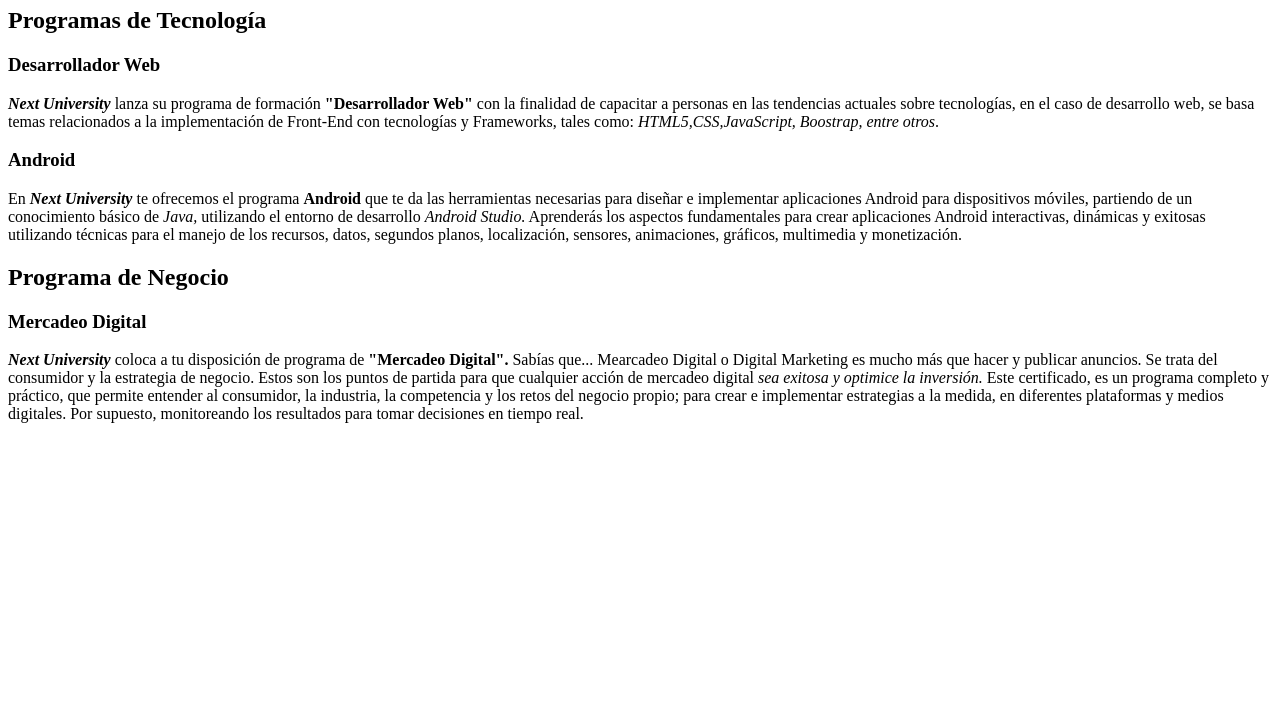
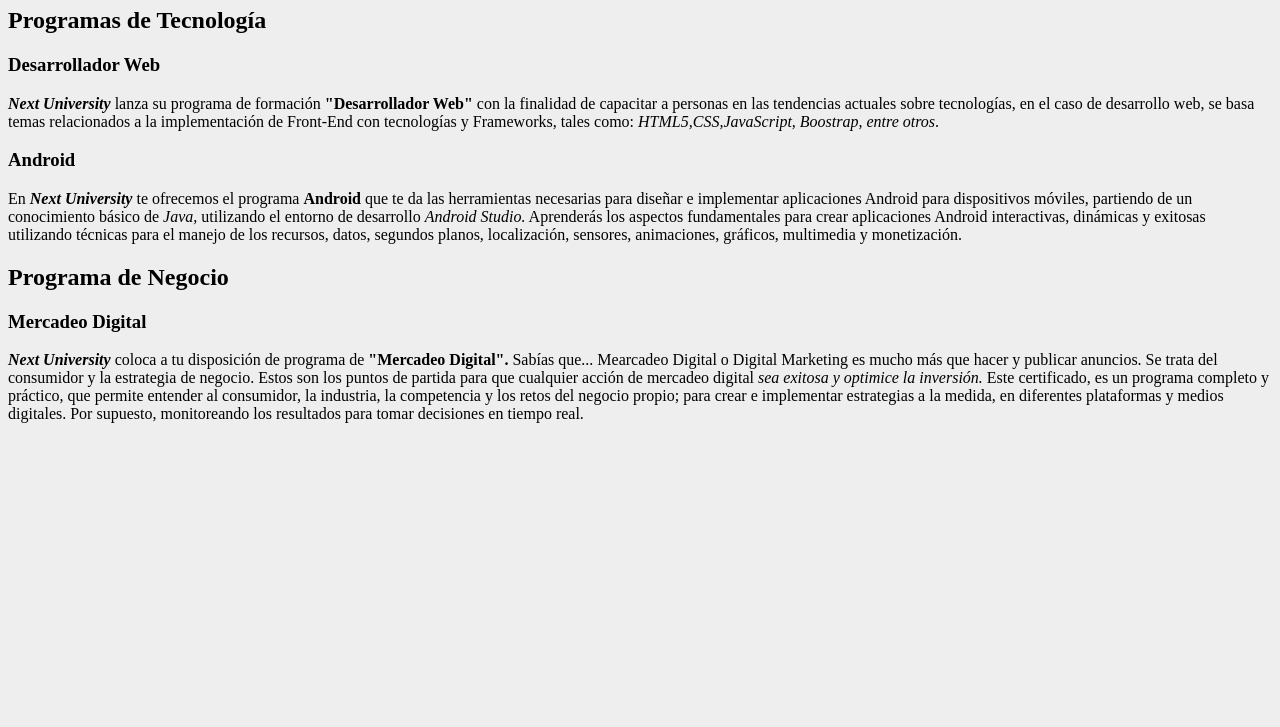
Before and after one commit to Josue1995/Ejercicio1, a plain HTML site: page index.html in a window 1280 px wide. Shown: the part 73-800 px from the top of the page. Drawn offline with Linux system fonts and the light colour scheme.

Commit message:
fondo de pagina
Se cambio el color de fondo de la pagina

```diff
--- a/index.html
+++ b/index.html
@@ -4,6 +4,9 @@
     <meta charset="utf-8">
     <meta name="viewport" content="width=device-width,user-scalable=no">
     <title>Manejo de Textos y Párrafos - Ejercicio 1</title>
+    <style media="screen">
+      body {background-color: #eeeeee }
+    </style>
   </head>
   <title> "El Noticiero Next University" </title>
   <body>
@@ -22,5 +25,6 @@
       <p title="Párrafo sobre el programa Mercadeo Digital">
         <strong><em>Next University</em></strong> coloca a tu disposición de programa de <strong>"Mercadeo Digital".</strong> Sabías que... Mearcadeo Digital o Digital Marketing es mucho más que hacer y publicar anuncios. Se trata del consumidor y la estrategia de negocio. Estos son los puntos de partida para que cualquier acción de mercadeo digital <em>sea exitosa y optimice la inversión.</em> Este certificado, es un programa completo y práctico, que permite entender al consumidor, la industria, la competencia y los retos del negocio propio; para crear e implementar estrategias a la medida, en diferentes plataformas y medios digitales. Por supuesto, monitoreando los resultados para tomar decisiones en tiempo real.
       </p>
+
       </body>
 </html>
```
